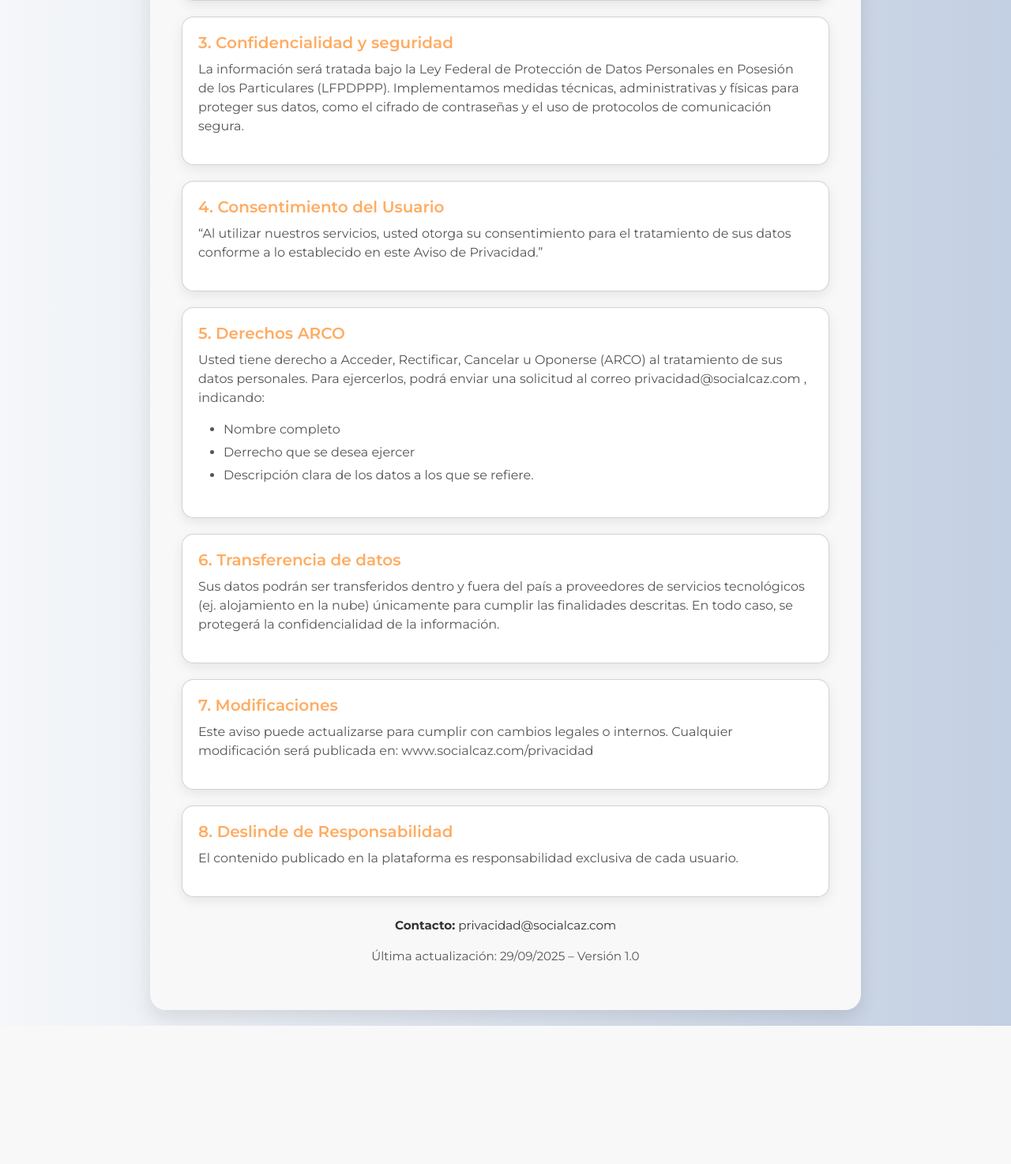
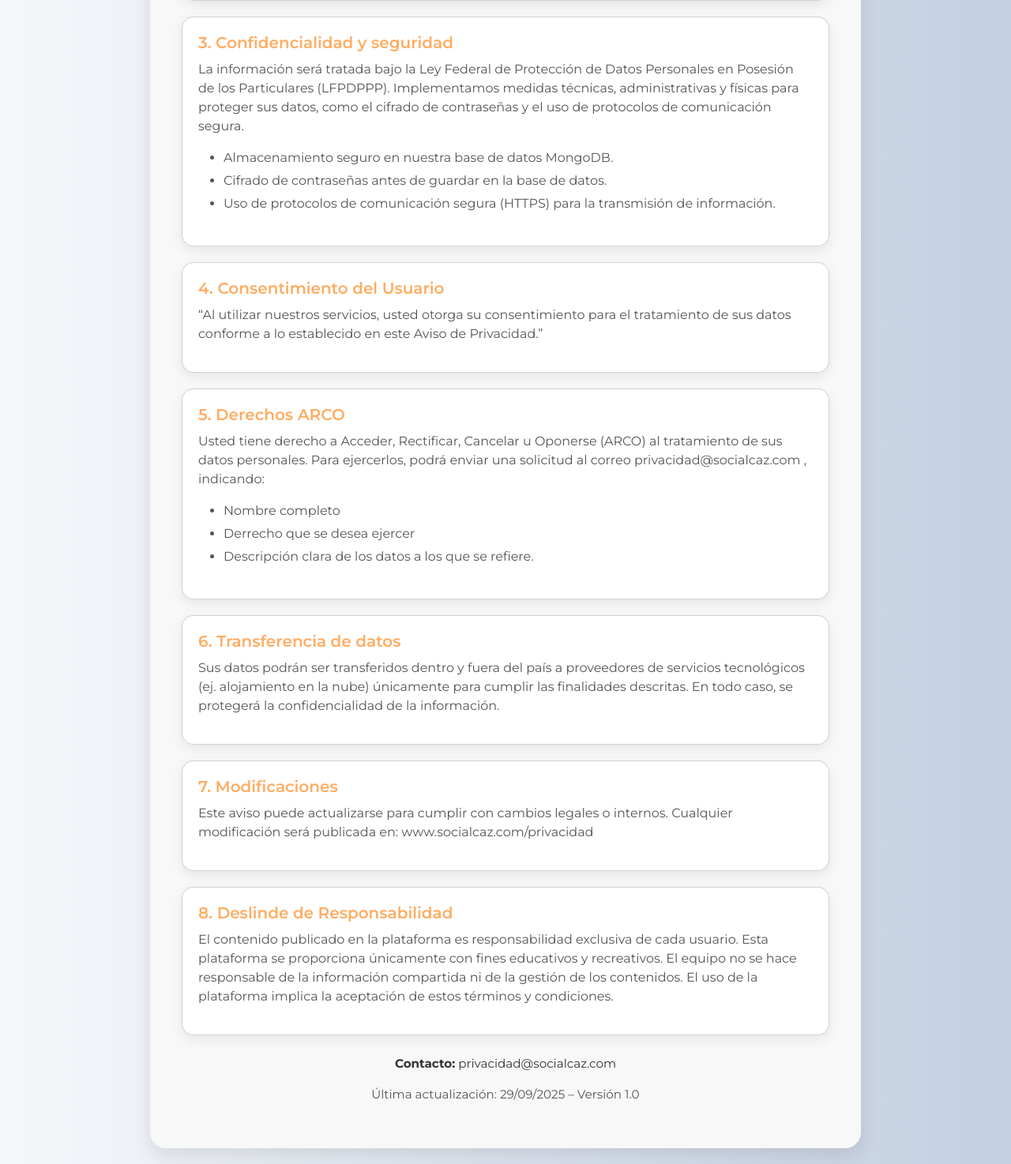
Before and after one commit to jaquesalazar/red_social, a Django app: page /aviso/ in a window 1280 px wide. Shown: the part 709-2183 px from the top of the page at 79% size. Before the commit the page ends 2008 px from the top, so only its background shows below. Run offline with Django 5.2, Linux system fonts and the light colour scheme.

Commit message:
nuevo jaque

```diff
--- a/red_social/myapp/templates/myapp/aviso.html
+++ b/red_social/myapp/templates/myapp/aviso.html
@@ -127,6 +127,11 @@
     <p>La información será tratada bajo la Ley Federal de Protección de Datos Personales en Posesión de los Particulares (LFPDPPP).
 Implementamos medidas técnicas, administrativas y físicas para proteger sus datos, como el cifrado de contraseñas y el uso de protocolos de comunicación segura.
 </p>
+<ul>
+    <li>Almacenamiento seguro en nuestra base de datos MongoDB.</li>
+    <li>Cifrado de contraseñas antes de guardar en la base de datos.</li>
+    <li>Uso de protocolos de comunicación segura (HTTPS) para la transmisión de información.</li>
+  </ul>
   </div>
 
   <div class="card">
@@ -159,7 +164,10 @@ Implementamos medidas técnicas, administrativas y físicas para proteger sus da
 
   <div class="card">
     <h5>8. Deslinde de Responsabilidad</h5>
-    <p>El contenido publicado en la plataforma es responsabilidad exclusiva de cada usuario.</p>
+     <p>El contenido publicado en la plataforma es responsabilidad exclusiva de cada usuario.
+  Esta plataforma se proporciona únicamente con fines educativos y recreativos.
+  El equipo no se hace responsable de la información compartida ni de la gestión de los contenidos.
+  El uso de la plataforma implica la aceptación de estos términos y condiciones.</p>
   </div>
 
   <div class="contact-info">
```
Also changed, not shown: 1 other file.
